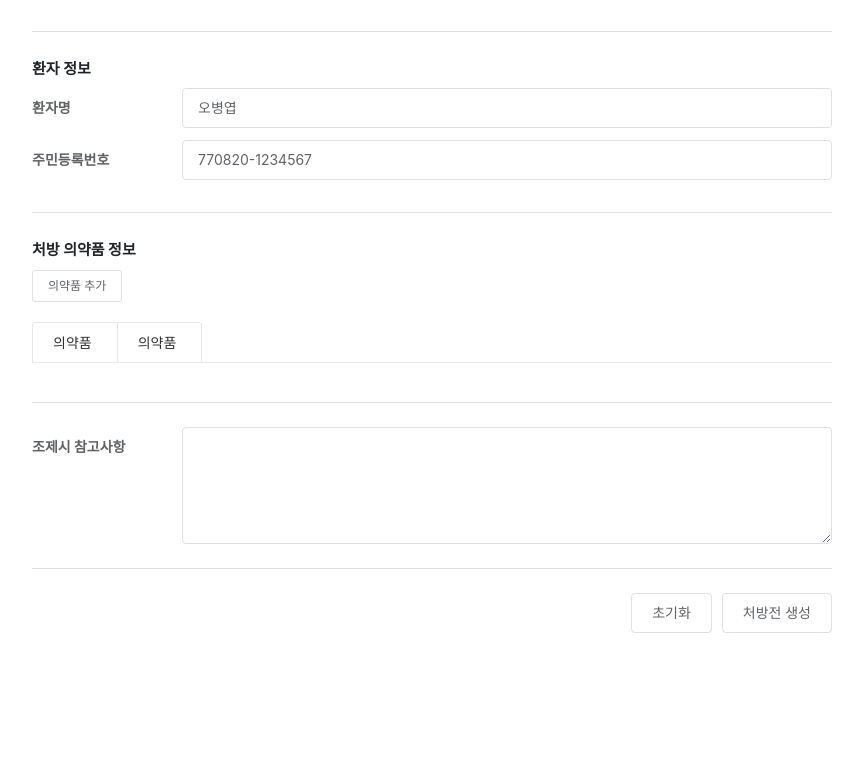
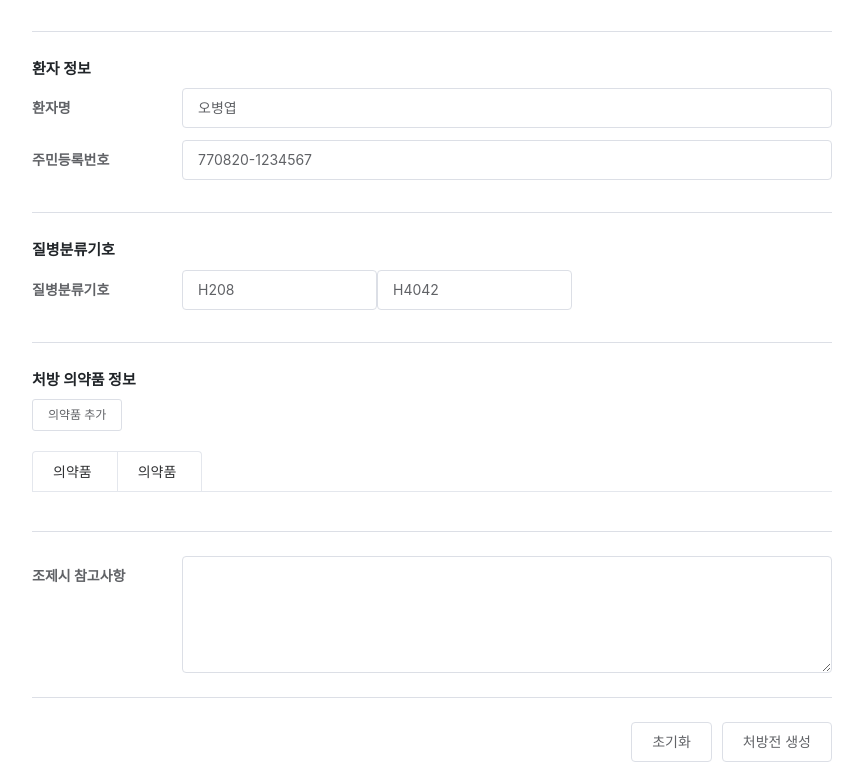
Before and after one commit to lbone91/medi-dot, a Vue app: page / in a window 1280 px wide. Shown: the part 705-1487 px from the top of the page, without its empty margins (318-1181 px from the left). Before the commit the page ends 1358 px from the top, so only its background shows below. Built offline with nearby package versions, Linux system fonts and the light colour scheme; what vue-textarea-autosize would draw is missing.

Commit message:
EDIT : position3

```diff
--- a/src/utils/style.js
+++ b/src/utils/style.js
@@ -22,6 +22,9 @@ export function getDefaultPrintStyle() {
 		' .hospital-tel {top:6.1cm;} ' +
 		' .hospital-fax {top:6.8cm;} ' +
 		' .hospital-email {top:7.4cm;} ' +
+		' .check { position: absolute; top: 4.6cm; left: 1.9cm;} ' +
+		' .kcd-code1 {font-size: 15px; position: absolute; top: 8.1cm; left: 3.2cm; letter-spacing: 0.7cm;} ' +
+		' .kcd-code2 {font-size: 15px; position: absolute; top: 8.7cm; left: 3.2cm; letter-spacing: 0.7cm;} ' +
 		' .doctor {font-size: 15px; position: absolute; top: 8.2cm; left: 10cm;}' +
 		' .license-type {font-size: 12px; position: absolute; top: 8cm; left: 15.5cm;}' +
 		' .license-number {font-size: 12px; position: absolute; top: 8.7cm; left: 16cm;}' +
@@ -46,10 +49,19 @@ export function getDefaultPrintStyle() {
 }
 
 /**
-	width: 150px;
+.kcd-code1 {
 
 
-	top: 734px;
-	left: 571px;
+
+
+	l
+}
+.kcd-code2 {
+	font-size: 15px;
+	position: absolute;
+	top: 330px;
+	left: 110px;
+	letter-spacing: 16px;
+}
  *
  */
--- a/src/views/main/index.vue
+++ b/src/views/main/index.vue
@@ -49,6 +49,22 @@
 				<el-form-item class="mb-1" label="주민등록번호" label-width="150px">
 					<el-input v-model="perscription.patient.RRN"></el-input>
 				</el-form-item>
+				<el-divider></el-divider>
+
+				<label style="font-size: 15px;">질병분류기호</label>
+				<el-form-item class="mb-1" label="질병분류기호" label-width="150px">
+					<el-input
+						style="width: 30%; float:left;"
+						v-model="perscription.kcdCode1"
+						:readonly="true"
+					></el-input>
+					<el-input
+						style="width: 30%; float:left;"
+						v-model="perscription.kcdCode2"
+						:readonly="true"
+					></el-input>
+				</el-form-item>
+
 				<el-divider></el-divider>
 
 				<label style="font-size: 15px;">처방 의약품 정보</label>
@@ -125,6 +141,9 @@
 			<div class="perscription" :style="styleObject">
 				<div class="page" id="perscription">
 					<div class="subpage">
+						<span class="check">
+							V
+						</span>
 						<span class="grant-number year">
 							{{ year }}
 						</span>
@@ -156,6 +175,14 @@
 						<span class="hospital-info hospital-email">
 							{{ perscription.hospital.email }}
 						</span>
+
+						<span class="kcd-code1">
+							{{ perscription.kcdCode1 }}
+						</span>
+						<span class="kcd-code2">
+							{{ perscription.kcdCode2 }}
+						</span>
+
 						<span class="doctor">
 							{{ perscription.hospital.doctor }}
 						</span>
@@ -297,6 +324,8 @@ export default {
 						help: '1일 4회 점안',
 					},
 				],
+				kcdCode1: 'H208',
+				kcdCode2: 'H4042',
 				comment: null,
 				dummy: '결제금액 1100',
 			},
@@ -446,6 +475,9 @@ export default {
 	position: absolute;
 	left: 300px;
 }
+.check {
+	display: none;
+}
 .perscription {
 	left: 50px;
 	margin: auto;
@@ -499,6 +531,20 @@ export default {
 	position: absolute;
 	top: 313px;
 	left: 298px;
+}
+.kcd-code1 {
+	font-size: 15px;
+	position: absolute;
+	top: 299px;
+	left: 110px;
+	letter-spacing: 16px;
+}
+.kcd-code2 {
+	font-size: 15px;
+	position: absolute;
+	top: 330px;
+	left: 110px;
+	letter-spacing: 16px;
 }
 .license-type {
 	font-size: 12px;
```
